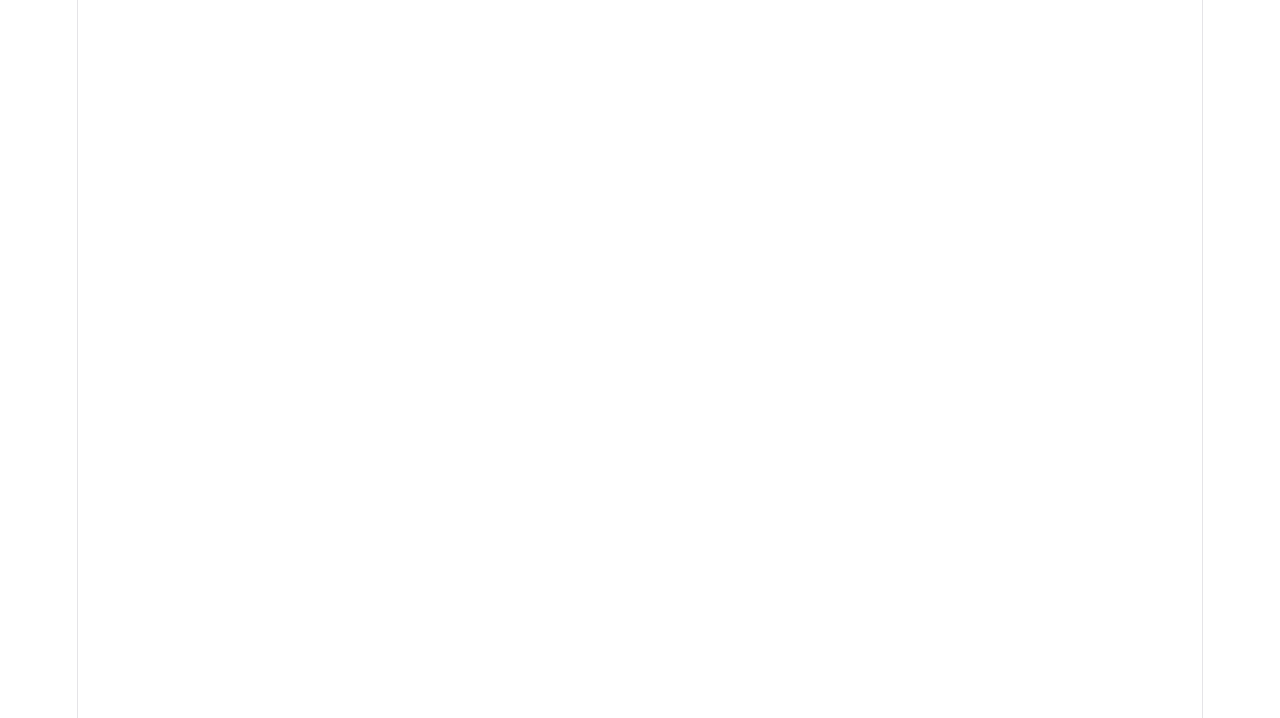
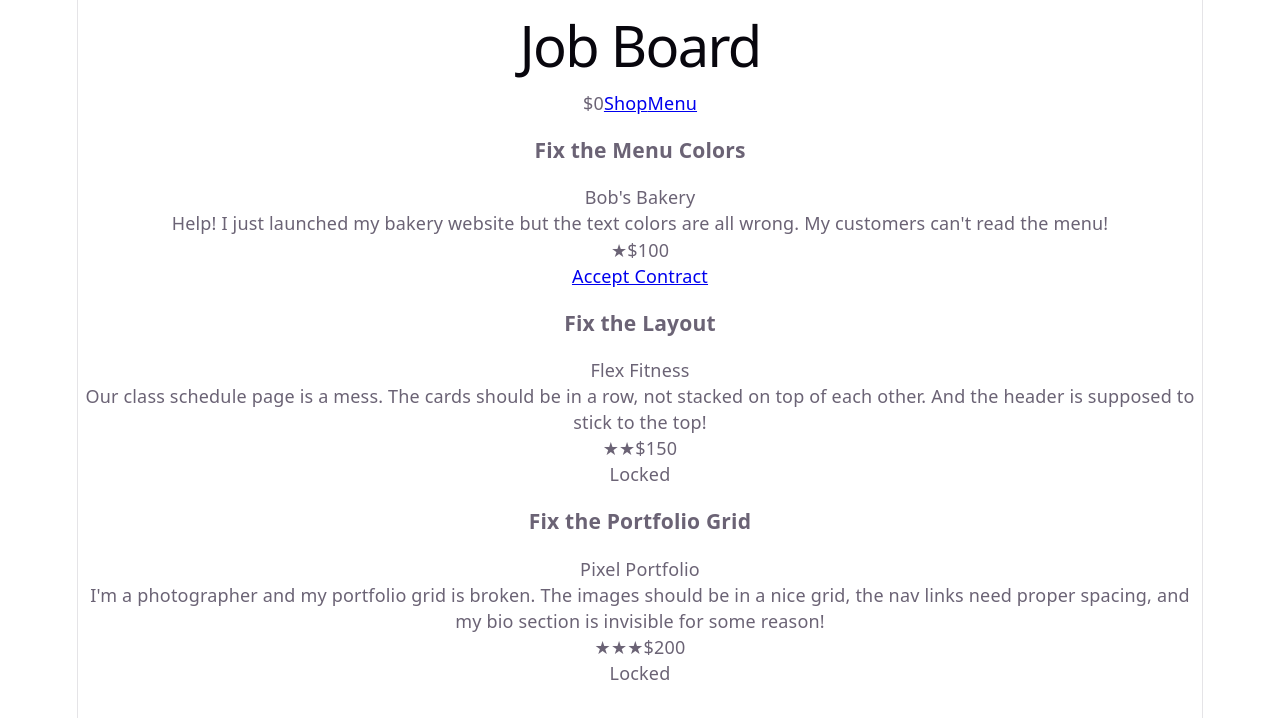
Before and after one commit to KristampsWong/debugger, a React (Vite) app: page /board in a window 1280 px wide. Before the commit this address had no page. Shown: the top 718 px of the page. Built offline with nearby package versions, Linux system fonts and the light colour scheme.

Commit message:
feat: add ClientBoard screen with level cards and lock logic
Co-Authored-By: Claude Opus 4.6 (1M context) <noreply@anthropic.com>

```diff
--- a/src/App.tsx
+++ b/src/App.tsx
@@ -1,11 +1,13 @@
 import { BrowserRouter, Routes, Route } from 'react-router-dom'
 import { MainMenu } from './screens/MainMenu'
+import { ClientBoard } from './screens/ClientBoard'
 
 export default function App() {
   return (
     <BrowserRouter>
       <Routes>
         <Route path="/" element={<MainMenu />} />
+        <Route path="/board" element={<ClientBoard />} />
       </Routes>
     </BrowserRouter>
   )
--- /dev/null
+++ b/src/screens/ClientBoard.tsx
@@ -0,0 +1,51 @@
+import { Link } from 'react-router-dom'
+import { useGameStore } from '../store/gameStore'
+import { levels } from '../data/levels'
+
+export function ClientBoard() {
+  const { money, completedLevels } = useGameStore()
+
+  const isLevelUnlocked = (prerequisites: string[]) =>
+    prerequisites.every((id) => completedLevels.includes(id))
+
+  return (
+    <div className="client-board">
+      <header className="board-header">
+        <h1>Job Board</h1>
+        <div className="board-actions">
+          <span className="money">${money}</span>
+          <Link to="/shop" className="shop-link">Shop</Link>
+          <Link to="/" className="back-link">Menu</Link>
+        </div>
+      </header>
+      <div className="level-grid">
+        {levels.map((level) => {
+          const unlocked = isLevelUnlocked(level.prerequisites)
+          const completed = completedLevels.includes(level.id)
+
+          return (
+            <div
+              key={level.id}
+              className={`level-card ${!unlocked ? 'locked' : ''} ${completed ? 'completed' : ''}`}
+            >
+              <h3>{level.title}</h3>
+              <p className="client-name">{level.client.name}</p>
+              <p className="brief">{level.client.brief}</p>
+              <div className="level-meta">
+                <span className="difficulty">{'★'.repeat(level.difficulty)}</span>
+                <span className="payout">${level.payout}</span>
+              </div>
+              {unlocked ? (
+                <Link to={`/mission/${level.id}`} className="start-btn">
+                  {completed ? 'Replay' : 'Accept Contract'}
+                </Link>
+              ) : (
+                <span className="locked-label">Locked</span>
+              )}
+            </div>
+          )
+        })}
+      </div>
+    </div>
+  )
+}
```
Also changed, not shown: 1 other file (tests, documents, lock files or other folders).
